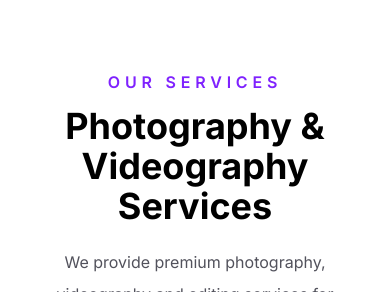
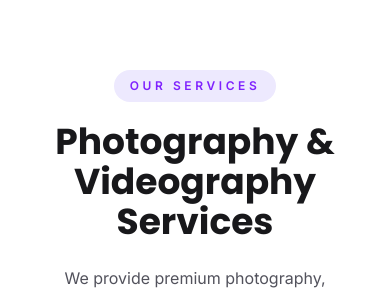
Before and after one commit to soheldev-codes/click-and-cut-studio, a Next.js app: page / in a window 390 px wide. Shown: the part 698-990 px from the top of the page. Built offline with nearby package versions, Linux system fonts and the light colour scheme.

Commit message:
feat: add homepage statistics section

```diff
--- a/src/app/page.tsx
+++ b/src/app/page.tsx
@@ -1,5 +1,6 @@
 import Hero from "@/components/home/Hero";
 import Portfolio from "@/components/home/Portfolio";
+import Statistics from "@/components/home/Statistics";
 import WhyChooseUs from "@/components/home/WhyChooseUs";
 import Navbar from "@/components/shared/Navbar";
 import FeaturedServices from "@/FeaturedServices";
@@ -13,6 +14,7 @@ export default function Home() {
       <FeaturedServices />
       <Portfolio />
       <WhyChooseUs />
+      <Statistics />
     </main>
   );
 }
--- /dev/null
+++ b/src/components/home/Statistics/StatCard.tsx
@@ -0,0 +1,44 @@
+import { IconType } from "react-icons";
+
+type StatCardProps = {
+  value: string;
+  label: string;
+  icon: IconType;
+};
+
+export default function StatCard({
+  value,
+  label,
+  icon: Icon,
+}: StatCardProps) {
+  return (
+    <div
+      className="
+      group
+      rounded-3xl
+      border
+      border-white/10
+      bg-white/5
+      p-8
+      text-center
+      backdrop-blur-md
+      transition-all
+      duration-300
+      hover:-translate-y-2
+      hover:bg-white/10
+    "
+    >
+      <div className="mx-auto mb-5 flex h-16 w-16 items-center justify-center rounded-2xl bg-violet-500 text-3xl text-white">
+        <Icon />
+      </div>
+
+      <h3 className="text-4xl font-bold text-white">
+        {value}
+      </h3>
+
+      <p className="mt-3 text-zinc-300">
+        {label}
+      </p>
+    </div>
+  );
+}
--- /dev/null
+++ b/src/components/home/Statistics/Statistics.tsx
@@ -0,0 +1,26 @@
+import Container from "@/components/shared/Container";
+import SectionTitle from "@/components/ui/section-title";
+import { STATISTICS } from "@/constants/statistics";
+
+import StatCard from "./StatCard";
+
+export default function Statistics() {
+    return (
+        <section className="bg-gradient-to-r from-zinc-950 via-zinc-900 to-zinc-950  py-24">
+            <Container>
+                <SectionTitle
+                    light
+                    badge="Our Achievements"
+                    title="Trusted by Hundreds of Happy Clients"
+                    description="Every number represents our dedication..."
+                />
+
+                <div className="mt-16 grid gap-6 sm:grid-cols-2 xl:grid-cols-4">
+                    {STATISTICS.map((item) => (
+                        <StatCard key={item.id} {...item} />
+                    ))}
+                </div>
+            </Container>
+        </section>
+    );
+}
--- /dev/null
+++ b/src/components/home/Statistics/index.ts
@@ -0,0 +1 @@
+export { default } from "./Statistics";
--- a/src/components/ui/section-title.tsx
+++ b/src/components/ui/section-title.tsx
@@ -3,6 +3,7 @@ type SectionTitleProps = {
   title: string;
   description?: string;
   center?: boolean;
+  light?: boolean;
 };
 
 export default function SectionTitle({
@@ -10,6 +11,7 @@ export default function SectionTitle({
   title,
   description,
   center = true,
+  light = false,
 }: SectionTitleProps) {
   return (
     <div
@@ -17,16 +19,43 @@ export default function SectionTitle({
         center ? "mx-auto max-w-3xl text-center" : ""
       }`}
     >
-      <span className="font-semibold uppercase tracking-[0.3em] text-violet-600">
+      <span
+  className={`
+inline-block
+rounded-full
+px-4
+py-2
+text-xs
+font-semibold
+uppercase
+tracking-[0.3em]
+
+${
+  light
+    ? "bg-violet-500/20 text-violet-300"
+    : "bg-violet-100 text-violet-600 dark:bg-violet-500/10 dark:text-violet-400"
+}
+`}
+>
         {badge}
       </span>
 
-      <h2 className="mt-3 text-4xl font-bold">
+      <h2
+  className={`mt-5 font-heading text-4xl font-bold md:text-5xl ${
+    light ? "text-white" : "text-zinc-900 dark:text-white"
+  }`}
+>
         {title}
       </h2>
 
       {description && (
-        <p className="mt-5 leading-8 text-zinc-600 dark:text-zinc-400">
+        <p
+  className={`mt-5 leading-8 ${
+    light
+      ? "text-zinc-300"
+      : "text-zinc-600 dark:text-zinc-400"
+  }`}
+>
           {description}
         </p>
       )}
--- /dev/null
+++ b/src/constants/statistics.ts
@@ -0,0 +1,33 @@
+import {
+  HiOutlineCamera,
+  HiOutlineHeart,
+  HiOutlineStar,
+} from "react-icons/hi2";
+import { RiAwardLine } from "react-icons/ri";
+
+export const STATISTICS = [
+  {
+    id: 1,
+    value: "750+",
+    label: "Projects Completed",
+    icon: HiOutlineCamera,
+  },
+  {
+    id: 2,
+    value: "500+",
+    label: "Happy Clients",
+    icon: HiOutlineHeart,
+  },
+  {
+    id: 3,
+    value: "8+",
+    label: "Years Experience",
+    icon: RiAwardLine,
+  },
+  {
+    id: 4,
+    value: "4.9",
+    label: "Average Rating",
+    icon: HiOutlineStar,
+  },
+];
```
